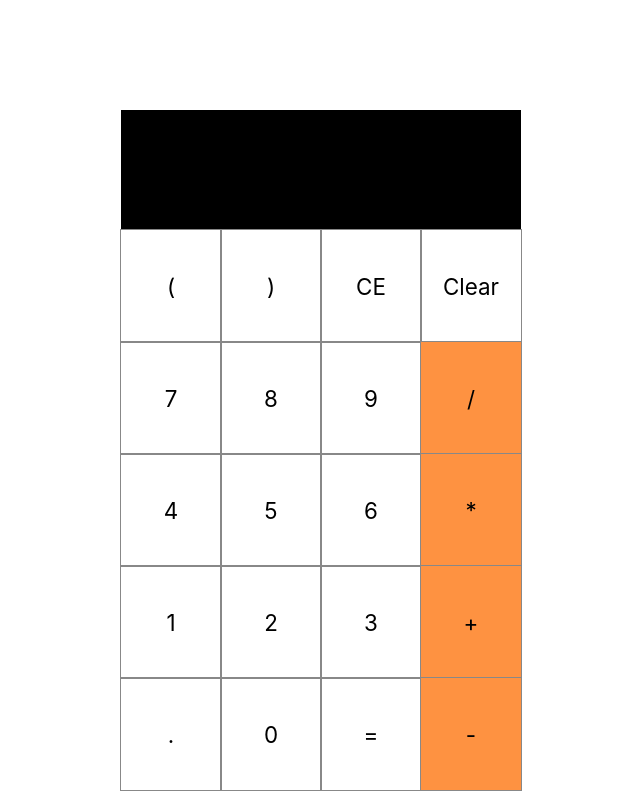
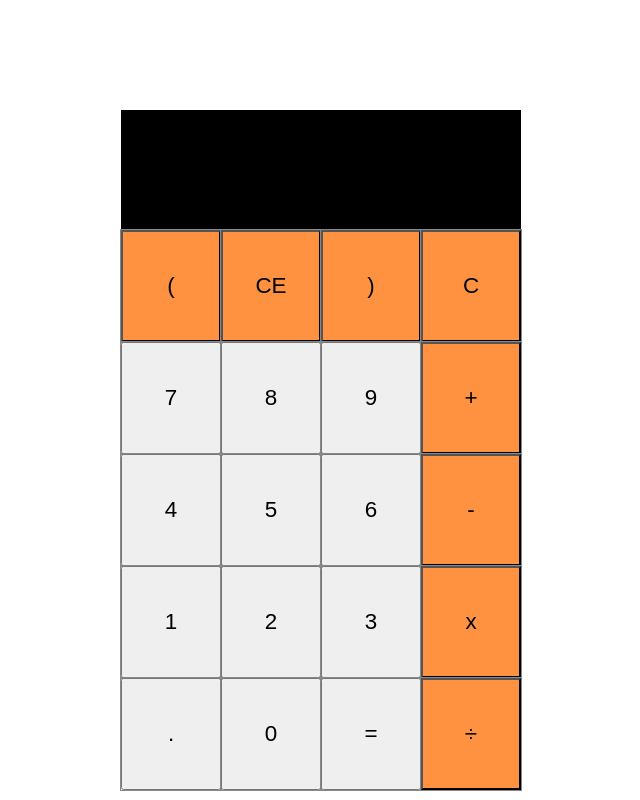
Before and after one commit to NicholasHeilman/calculator_socket, a React (Create React App) app: page / in a window 1280 px wide. Shown: the whole page, without its empty margins (319-959 px from the left). Built offline with nearby package versions, Linux system fonts and the light colour scheme.

Commit message:
calculator working

```diff
--- a/src/App.js
+++ b/src/App.js
@@ -1,46 +1,80 @@
 import React, { Component } from 'react';
-import DisplayComponent from './components/DisplayComponent/DisplayComponent';
 import './App.css';
-import KeyPad from './components/KeyPad/KeyPad';
-
+import Display from './components/Display/Display';
+import KeyPad from "./components/KeyPad/KeyPad";
 
 class App extends Component {
-  constructor() {
+    constructor(){
         super();
-    this.state ={
+
+        this.state = {
             result: ""
-    };
+        }
     }
 
     onClick = button => {
-    console.log('Click');
+
+        if(button === "="){
+            this.calculate()
         }
 
-  //  addInput = val => {
-  //    console.log('click');
-  //    if(val === "="){
-  //      this.equate()
-  //    }
-  //    else if (val === "Clear"){
-  //      this.reset()
-  //    }
-  //    else if(val === "CE"){
-  //      this.backspace()
-  //    }
-  //    else {
-  //      this.setState({
-  //        result: this.state.result + val
-  //      })
-  //    }
-  //  };
+        else if(button === "C"){
+            this.reset()
+        }
+        else if(button === "CE"){
+            this.backspace()
+        }
+
+        else {
+            this.setState({
+                result: this.state.result + button
+            })
+        }
+    };
+
+
+    calculate = () => {
+        var checkResult = ''
+        if(this.state.result.includes('--')){
+            checkResult = this.state.result.replace('--','+')
+        }
+
+        else {
+            checkResult = this.state.result
+        }
+
+        try {
+            this.setState({
+                // eslint-disable-next-line
+                result: (eval(checkResult) || "" ) + ""
+            })
+        } catch (e) {
+            this.setState({
+                result: "error"
+            })
+
+        }
+    };
+
+    reset = () => {
+        this.setState({
+            result: ""
+        })
+    };
+
+    backspace = () => {
+        this.setState({
+            result: this.state.result.slice(0, -1)
+        })
+    };
 
     render() {
         return (
-
             <div className="App">
-
                 <div className="calculator">
-        <DisplayComponent result={this.state.result} />
+                  <div className="row">
+                    <Display result={this.state.result}/>
+                  </div>
                     <KeyPad onClick={this.onClick}/>
                 </div>
             </div>
--- a/src/components/Button/Button.js
+++ /dev/null
@@ -1,49 +0,0 @@
-import React, { Component } from 'react';
-import './Button.css';
-
-class Button extends Component {
-    constructor() {
-        super();
-        this.state ={
-                result: ""
-        };
-      }
-    //gives a className of operator if button is an operator
-    isOperator = val =>{
-        return !isNaN(val) || val === "." || val === "=" || val === "(" || val === ")" || val === "CE" || val === "Clear";
-    };
-
-    // onClick = () => {
-    //     console.log('Click');
-    // }
-    onClick = button => {
-        console.log('Click');
-        if(button === "="){
-            this.calculate()
-        }
-        else if(button === "C"){
-            this.reset()
-        }
-        else if(button === "CE"){
-            this.backspace()
-        }
-        else {
-            this.setState({
-                result: this.state.result + button
-            })
-        }
-    };
-
-    render() {
-        return (
-            <div
-                className={`btn ${this.isOperator(this.props.children) ? "" : "operator"}`}
-                onClick={this.onClick}
-            >
-                    {this.props.children}
-            </div>
-        );
-    }
-}
-
-export default Button;
--- a/src/components/DisplayComponent/DisplayComponent.js
+++ b/src/components/Display/Display.js
@@ -1,5 +1,5 @@
 import React, { Component } from 'react';
-import './DisplayComponent.css';
+import './Display.css';
 
 class DisplayComponent extends Component {
 
--- a/src/components/Button/Button.css
+++ b/src/components/KeyPad/KeyPad.css
@@ -1,4 +1,4 @@
-.btn{
+.btn {
     display: flex;
     justify-content: center;
     align-items: center;
@@ -9,6 +9,11 @@
     outline: 1px solid #888888
 }
 
+.row {
+    display: flex;
+    width: 100%;
+  }
+
 .operator {
     background-color: #fe9241
 }
--- a/src/components/KeyPad/KeyPad.js
+++ b/src/components/KeyPad/KeyPad.js
@@ -1,44 +1,51 @@
-import React, { Component } from 'react';
-import Button from '../Button/Button';
+import React, {Component} from 'react';
+import "./KeyPad.css";
 
 class KeyPad extends Component {
 
+    //gives a className of operator if button is an operator
+  isOperator = val =>{
+    return !isNaN(val) || val === "." || val === "=" || val === "(" || val === ")" || val === "CE" || val === "Clear";
+};
+
+
     render() {
         return (
-        <div>
+            <div className="button">
                 <div className="row">
-          <Button name="(" >(</Button>
-          <Button name=")" >)</Button>
-          <Button name="CE" >CE</Button>
-          <Button name="Clear" >Clear</Button>
+                    <button name="(" className={`btn ${this.isOperator(this.props.children) ? "" : "operator"}`} onClick={e => this.props.onClick(e.target.name)}>(</button>
+                    <button name="CE" className={`btn ${this.isOperator(this.props.children) ? "" : "operator"}`} onClick={e => this.props.onClick(e.target.name)}>CE</button>
+                    <button name=")" className={`btn ${this.isOperator(this.props.children) ? "" : "operator"}`} onClick={e => this.props.onClick(e.target.name)}>)</button>
+                    <button name="C" className={`btn ${this.isOperator(this.props.children) ? "" : "operator"}`} onClick={e => this.props.onClick(e.target.name)}>C</button>
                 </div>
                 <div className="row">
-          <Button name="7">7</Button>
-          <Button name="8">8</Button>
-          <Button name="9">9</Button>
-          <Button name="/">/</Button>
+                    <button name="7" className="btn"  onClick={e => this.props.onClick(e.target.name)}>7</button>
+                    <button name="8" className="btn" onClick={e => this.props.onClick(e.target.name)}>8</button>
+                    <button name="9" className="btn"  onClick={e => this.props.onClick(e.target.name)}>9</button>
+                    <button name="+" className="btn operator" onClick={e => this.props.onClick(e.target.name)}>+</button>
                 </div>
                 <div className="row">
-          <Button name="4">4</Button>
-          <Button name="5">5</Button>
-          <Button name="6">6</Button>
-          <Button name="*">*</Button>
+                    <button name="4" className="btn"  onClick={e => this.props.onClick(e.target.name)}>4</button>
+                    <button name="5" className="btn"  onClick={e => this.props.onClick(e.target.name)}>5</button>
+                    <button name="6" className="btn" onClick={e => this.props.onClick(e.target.name)}>6</button>
+                    <button name="-" className="btn operator" onClick={e => this.props.onClick(e.target.name)}>-</button>
                 </div>
                 <div className="row">
-          <Button name="1">1</Button>
-          <Button name="2">2</Button>
-          <Button name="3">3</Button>
-          <Button name="+">+</Button>
+                    <button name="1" className="btn"  onClick={e => this.props.onClick(e.target.name)}>1</button>
+                    <button name="2" className="btn" onClick={e => this.props.onClick(e.target.name)}>2</button>
+                    <button name="3" className="btn"  onClick={e => this.props.onClick(e.target.name)}>3</button>
+                    <button name="*" className="btn operator" onClick={e => this.props.onClick(e.target.name)}>x</button>
                 </div>
                 <div className="row">
-          <Button name=".">.</Button>
-          <Button name="0">0</Button>
-          <Button name="=">=</Button>
-          <Button name="-">-</Button>
+                    <button name="." className="btn" onClick={e => this.props.onClick(e.target.name)}>.</button>
+                    <button name="0" className="btn" onClick={e => this.props.onClick(e.target.name)}>0</button>
+                    <button name="=" className="btn" onClick={e => this.props.onClick(e.target.name)}>=</button>
+                    <button name="/" className="btn operator" onClick={e => this.props.onClick(e.target.name)}>÷</button>
                 </div>
             </div>
         );
     }
 }
 
+
 export default KeyPad;
```
Also changed, not shown: src/components/Display/Display.css (renamed from src/components/DisplayComponent/DisplayComponent.css). Lines whose indentation alone changed are shown as unchanged.
